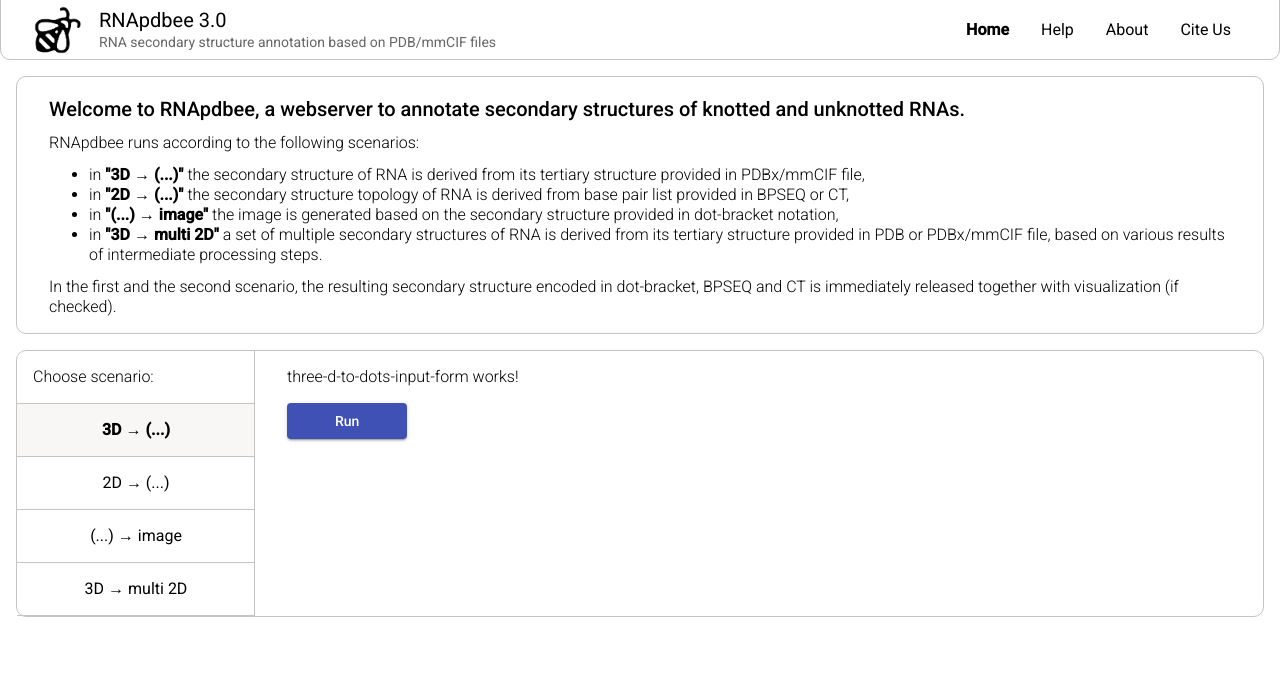
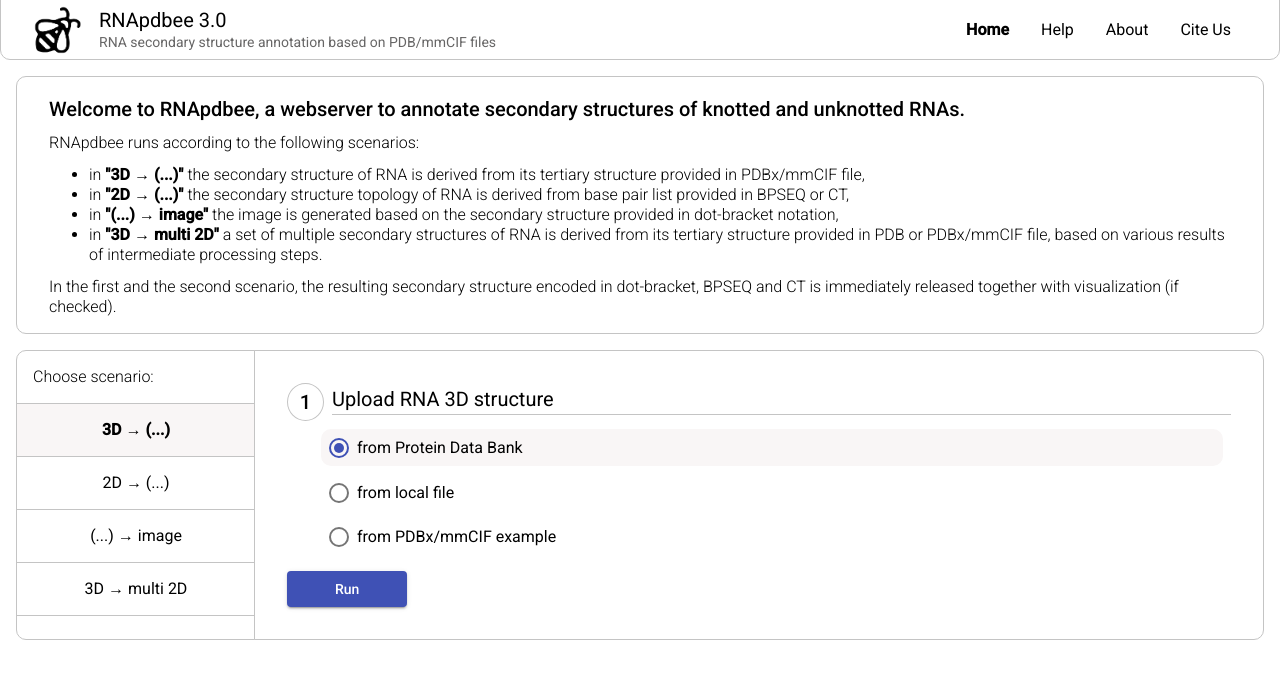
Before and after one commit to rnapdbee/rnapdbee-frontend, an Angular app: page / in a window 1280 px wide. Shown: the top 678 px of the page. Built offline with nearby package versions, Linux system fonts and the light colour scheme.

Commit message:
feat: input form PoC

```diff
--- a/src/app/calculations/components/three-d-to-dots-input-form/three-d-to-dots-input-form.component.html
+++ b/src/app/calculations/components/three-d-to-dots-input-form/three-d-to-dots-input-form.component.html
@@ -1 +1,20 @@
-<p>three-d-to-dots-input-form works!</p>
+<form (ngSubmit)="onSubmit()">
+  <app-step [value]="1">Upload RNA 3D structure</app-step>
+  <mat-radio-group [(ngModel)]="upload" name="step1">
+    <app-radio-button [value]="Upload.fromPDB"
+      label="from Protein Data Bank" [checked]="upload === Upload.fromPDB">
+
+    </app-radio-button>
+    <app-radio-button [value]="Upload.fromLocalFile"
+      label="from local file" [checked]="upload === Upload.fromLocalFile">
+
+    </app-radio-button>
+    <app-radio-button [value]="Upload.fromExample"
+      label="from PDBx/mmCIF example" [checked]="upload === Upload.fromExample">
+
+    </app-radio-button>
+  </mat-radio-group>
+  <div class="button">
+    <button mat-raised-button color="primary" type="submit">Run</button>
+  </div>
+</form>
--- a/src/app/calculations/components/three-d-to-dots-input-form/three-d-to-dots-input-form.component.scss
+++ b/src/app/calculations/components/three-d-to-dots-input-form/three-d-to-dots-input-form.component.scss
@@ -0,0 +1,13 @@
+:host {
+  form {
+    margin: 1rem auto;
+
+    .button {
+      margin: 1rem 0;
+
+      button {
+        padding: 0 3rem;
+      }
+    }
+  }
+}
--- a/src/app/calculations/components/three-d-to-dots-input-form/three-d-to-dots-input-form.component.ts
+++ b/src/app/calculations/components/three-d-to-dots-input-form/three-d-to-dots-input-form.component.ts
@@ -1,15 +1,28 @@
-import { Component, OnInit } from '@angular/core';
+import { Component } from '@angular/core';
+
+export enum Upload {
+  fromPDB,
+  fromLocalFile,
+  fromExample
+}
 
 @Component({
   selector: 'app-three-d-to-dots-input-form',
   templateUrl: './three-d-to-dots-input-form.component.html',
   styleUrls: ['./three-d-to-dots-input-form.component.scss']
 })
-export class ThreeDToDotsInputFormComponent implements OnInit {
+export class ThreeDToDotsInputFormComponent {
+  Upload: typeof Upload = Upload;
 
   constructor() { }
 
-  ngOnInit(): void {
+  get upload() { return this._upload }
+  set upload(value: Upload) {
+    this._upload = value;
   }
+  private _upload = Upload.fromPDB
 
+  onSubmit() {
+    console.log(this.upload)
+  }
 }
--- a/src/app/calculations/pages/home/home.component.html
+++ b/src/app/calculations/pages/home/home.component.html
@@ -50,8 +50,5 @@
         </ng-container>
       </ng-container>
     </div>
-    <div class="button">
-      <button mat-raised-button color="primary">Run</button>
-    </div>
   </div>
 </div>
--- a/src/app/calculations/pages/home/home.component.scss
+++ b/src/app/calculations/pages/home/home.component.scss
@@ -56,15 +56,6 @@
       .container {
         max-width: 1000px;
       }
-
-      .button {
-        display: flex;
-        margin: 1rem 0;
-
-        button {
-          padding: 0 3rem;
-        }
-      }
     }
 
     @include mobile {
--- a/src/app/shared/shared.module.ts
+++ b/src/app/shared/shared.module.ts
@@ -1,6 +1,6 @@
 import { CommonModule } from '@angular/common';
 import { NgModule } from '@angular/core';
-import { FormsModule } from '@angular/forms';
+import { FormsModule, ReactiveFormsModule } from '@angular/forms';
 import { MatButtonModule } from '@angular/material/button';
 import { MatCheckboxModule } from '@angular/material/checkbox';
 import { MatIconModule } from '@angular/material/icon';
@@ -10,6 +10,7 @@
 import { NavbarComponent } from './components/navbar/navbar.component';
 import { RadioButtonComponent } from './components/radio-button/radio-button.component';
 import { StepComponent } from './components/step/step.component';
+
 
 const COMPONENTS = [
   CheckboxComponent,
@@ -26,6 +27,7 @@
   MatIconModule,
   MatRadioModule,
   RouterModule,
+  ReactiveFormsModule,
 ];
 
 @NgModule({
```
Also changed, not shown: src/app/shared/models/three-d-to-dots-payload.model.ts (added, +46 -0 lines).
